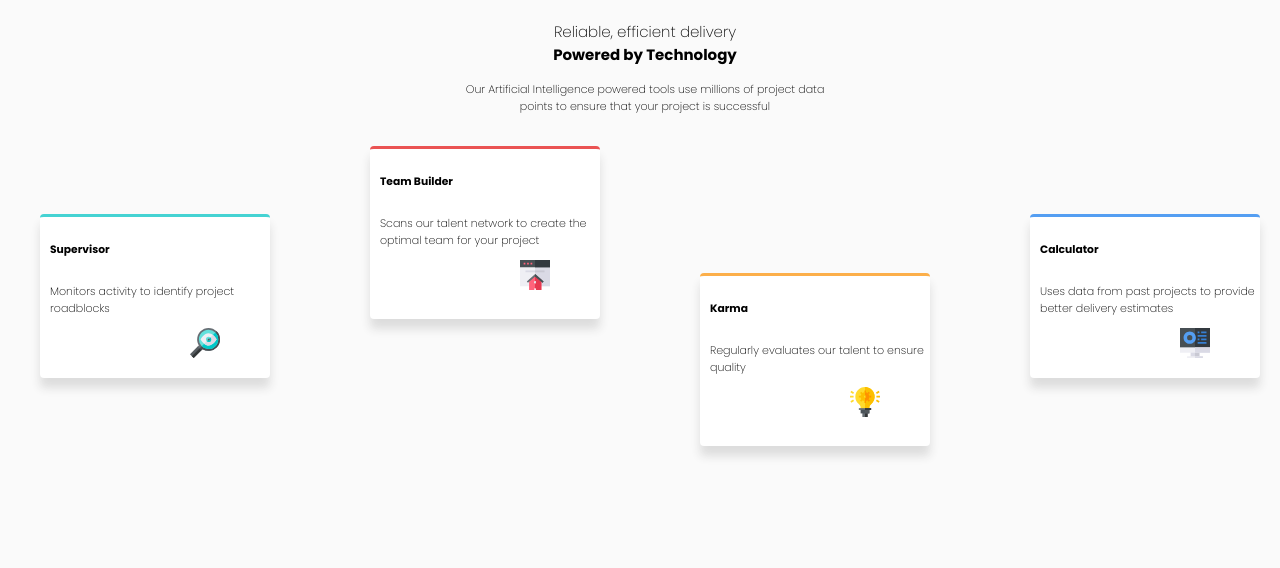
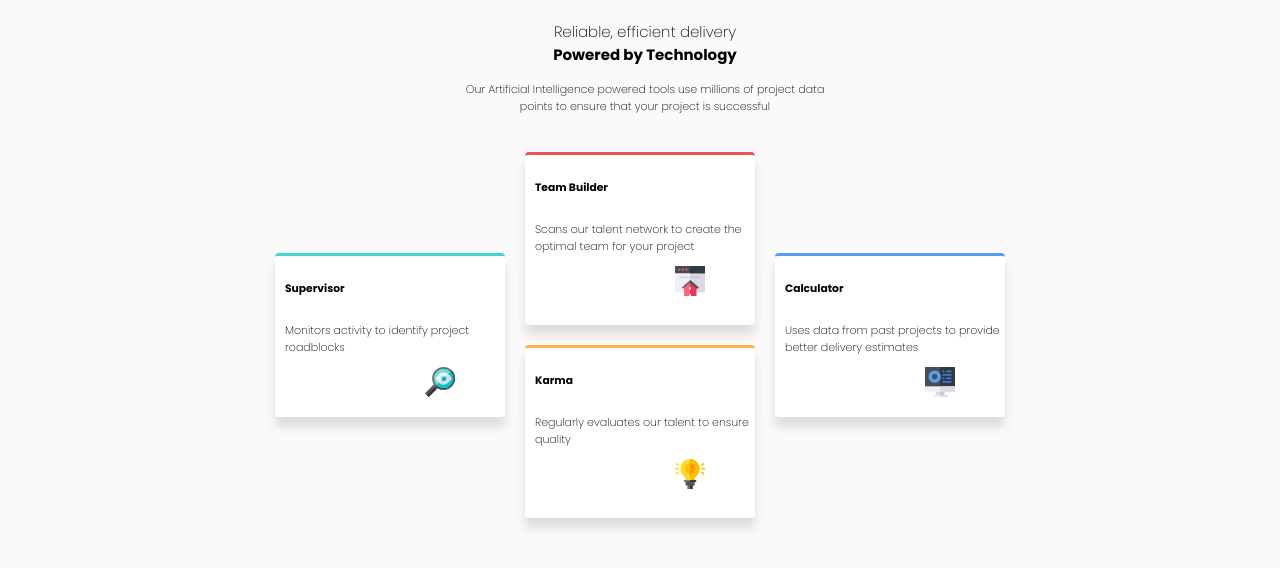
Before and after one commit to benidama/Four-card-feature-section, a plain HTML site: page index.html in a window 1280 px wide. Drawn offline with Linux system fonts and the light colour scheme.

Commit message:
Finishing my project

```diff
--- a/index.html
+++ b/index.html
@@ -18,6 +18,7 @@
     <title>Four card feature section</title>
   </head>
   <body>
+    <div id="envelope">
       <div class="header">
         <p id="big-para">
           Reliable, efficient delivery <br />
@@ -38,6 +39,7 @@
           </p>
           <img src="./images/icon-supervisor.svg" alt="Supervisor symbol" />
         </div>
+        <div id="bigbox">
           <div class="content2 box2">
             <h6>Team Builder</h6>
             <p>
@@ -57,6 +59,8 @@
             </p>
             <img src="./images/icon-karma.svg" alt="Represent our vision" />
           </div>
+        </div>
+
         <div class="content4 box4">
           <h6>Calculator</h6>
           <p>
@@ -69,5 +73,6 @@
           />
         </div>
       </div>
+    </div>
   </body>
 </html>
--- a/style.css
+++ b/style.css
@@ -1,20 +1,25 @@
 body {
   margin: 0px;
   padding: 0px;
-  /* box-sizing: border-box; */
+  box-sizing: border-box;
   background-color: hsl(0, 0%, 98%);
   font-family: "Poppins", sans-serif;
 }
 
+#envelope {
+  display: block;
+  justify-content: space-between;
+  align-items: center;
+}
+
 #container {
   display: flex;
-  justify-content: space-between;
+  flex-direction: row;
+  justify-content: center;
   align-items: center;
-  margin-left: 20px;
-  flex-flow: row;
-  gap: 10px;
+  gap: 20px;
   height: 300px;
-  padding: 20px;
+  margin-top: 70px;
 }
 
 .content1 {
@@ -22,17 +27,18 @@ body {
   width: 230px;
   align-self: center;
   box-shadow: 0 10px 10px #ddd;
+  justify-content: center;
+  align-items: center;
 }
 .content2 {
   background-color: white;
   width: 230px;
-  align-self: flex-start;
   height: 170px;
   box-shadow: 0 10px 10px #ddd;
+  margin-bottom: 20px;
 }
 .content3 {
   background-color: white;
-  align-self: flex-end;
   width: 230px;
   height: 170px;
   box-shadow: 0 10px 10px #ddd;
@@ -48,14 +54,17 @@ body {
   border-radius: 4px;
   border-top: solid 3px hsl(180, 62%, 55%);
 }
+
 .box2 {
   border-radius: 4px;
   border-top: solid 3px hsl(0, 78%, 62%);
 }
+
 .box3 {
   border-radius: 4px;
   border-top: solid 3px hsl(34, 97%, 64%);
 }
+
 .box4 {
   border-radius: 4px;
   border-top: solid 3px hsl(212, 86%, 64%);
@@ -79,12 +88,18 @@ p {
   font-weight: 200;
   margin-top: 20px;
 }
+
 img {
   width: 30px;
   padding-left: 150px;
   padding-bottom: 20px;
 }
+
 h6 {
   text-align: left;
   padding-left: 10px;
 }
+
+#bigbox {
+  gap: 20px;
+}
```
Lines whose indentation alone changed are shown as unchanged.
